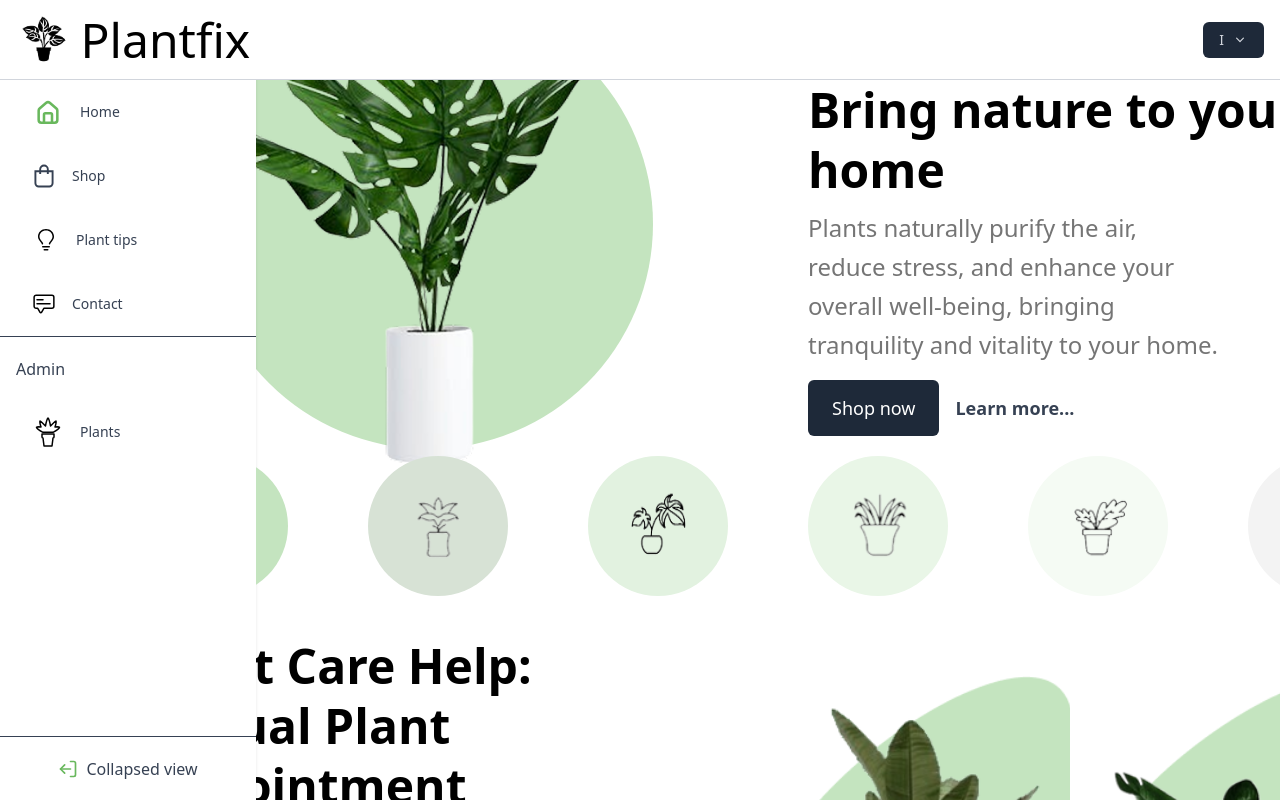
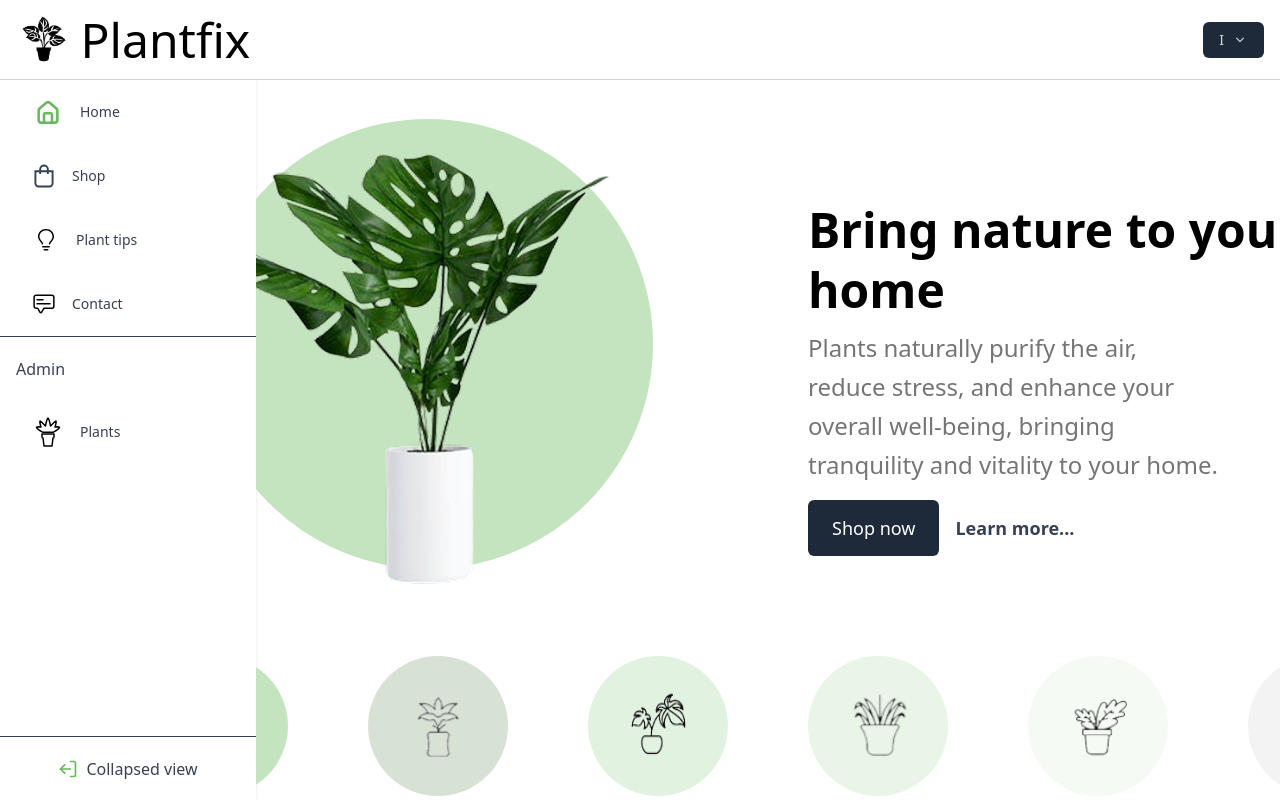
Before and after one commit to Inacora/PlantfixFrontend, an Angular app: page / in a window 1280 px wide. Built offline with nearby package versions, Linux system fonts and the light colour scheme.

Commit message:
cambios en el diseño

```diff
--- a/src/app/app.routes.ts
+++ b/src/app/app.routes.ts
@@ -15,12 +15,6 @@ export const routes: Routes = [{
     path: 'planttips',
     loadComponent: () => {
         return import('./plant-tips/plant-tips.component').then(m => m.PlantTipsComponent)
-    }
-}, {
-
-    path: 'shop',
-    loadComponent: () => {
-        return import('./shop/shop.component').then(m => m.ShopComponent)
     }
 }, {
 
--- a/src/app/components/home/hero/hero.component.html
+++ b/src/app/components/home/hero/hero.component.html
@@ -1,5 +1,5 @@
 <div class="relative flex justify-center items-center align-center mt-[18vh]">
-    <div class="bg-[#c4e4bf] rounded-full absolute z-[-1] w-[300px] h-[300px] sm:w-[350px] sm:h-[350px] md:w-[400px] md:h-[400px] lg:w-[450px] lg:h-[450px]">
+    <div class="bg-[#c4e4bf] rounded-full absolute w-[300px] h-[300px] sm:w-[350px] sm:h-[350px] md:w-[400px] md:h-[400px] lg:w-[450px] lg:h-[450px]">
         <img class="w-[300px] sm:w-[350px] md:w-[400px] lg:w-[450px] h-auto" src="main-plant.png" alt="Main Plant">
     </div>
 </div>
--- a/src/app/home/home.component.html
+++ b/src/app/home/home.component.html
@@ -1,15 +1,16 @@
-<main class="flex justify-between mt-[10vh] gap-20">
+<div class="p-30">
+    <main class="flex justify-between mt-[10vh] mb-20 gap-20">
         <div class="flex-1">
-      <app-hero/>
+            <app-hero />
         </div>
 
         <div class="flex-1">
-        <app-hero-text/>
+            <app-hero-text />
         </div>
     </main>
 
     <section class="text-center p-5">
-  <app-animated-icons/>
+        <app-animated-icons />
     </section>
 
     <section class="flex justify-between p-5">
@@ -17,6 +18,7 @@
             <app-contact-text></app-contact-text>
         </div>
         <div class="flex-1">
-        <app-product-item/>
+            <app-product-item />
         </div>
     </section>
+</div>
--- a/src/app/plant-shop/plant-shop.component.html
+++ b/src/app/plant-shop/plant-shop.component.html
@@ -1,4 +1,4 @@
-<div class="bg-[#f8f5ef] text-gray-800 min-h-screen pt-30 p-40">
+<div class="bg-[#f8f5ef] text-gray-800 min-h-screen pt-30 pb-20 p-40">
   <div class="container mx-auto">
     <!-- Encabezado -->
     <div class="flex justify-between items-center mb-4">
@@ -16,7 +16,7 @@
     <!-- Grid de productos -->
     <div class="grid grid-cols-1 sm:grid-cols-2 md:grid-cols-4 gap-6">
       @for (plant of plants; track plant.id) {
-        <div class="bg-white rounded shadow p-4 flex flex-col">
+        <div class="bg-white rounded-md shadow p-4 flex flex-col">
           <div class="relative">
             <img [src]="plant.image_url" [alt]="plant.name" class="mb-4 rounded w-full h-70 object-cover">
 
```
Also changed, not shown: public/plant-bg.png. Lines whose indentation alone changed are shown as unchanged.
